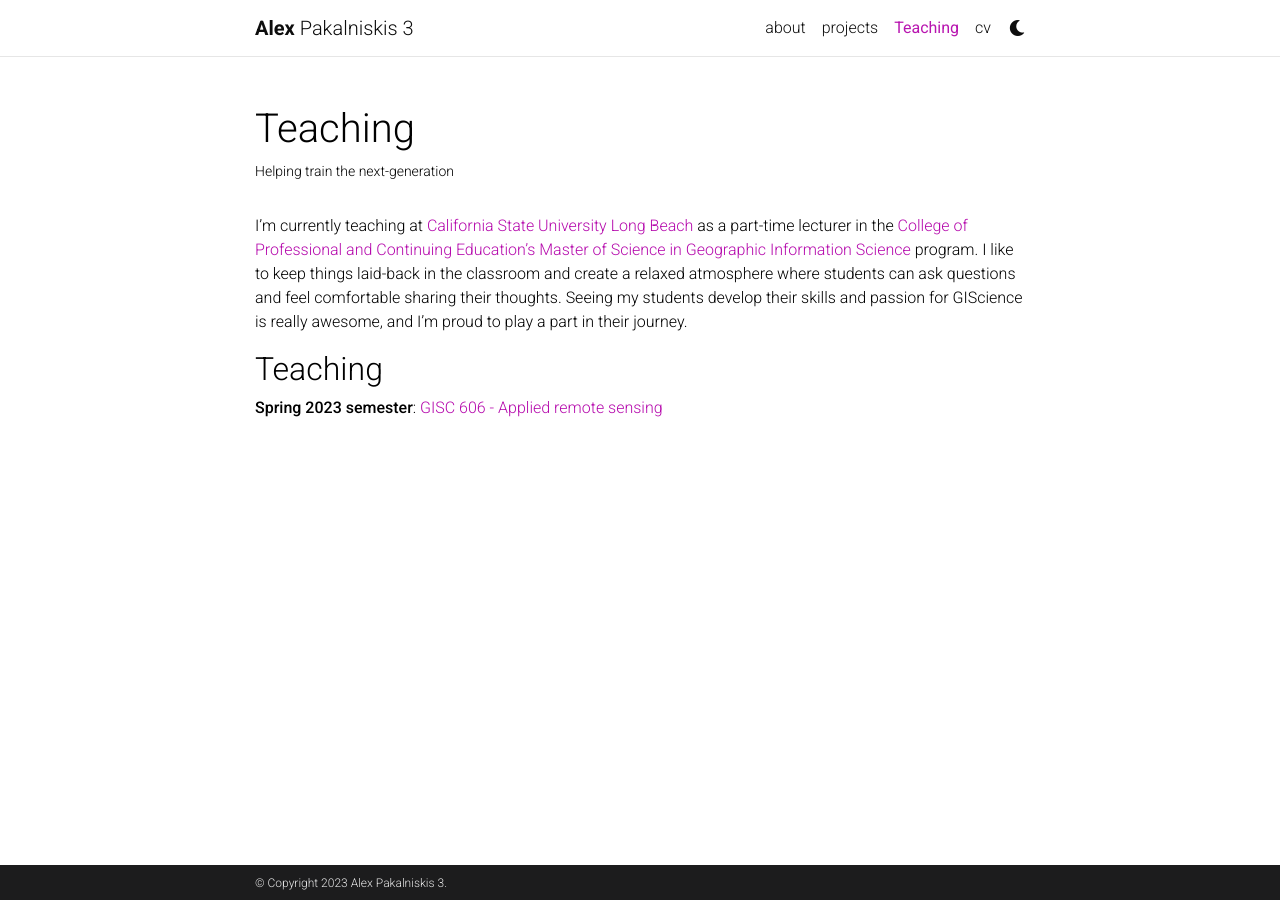
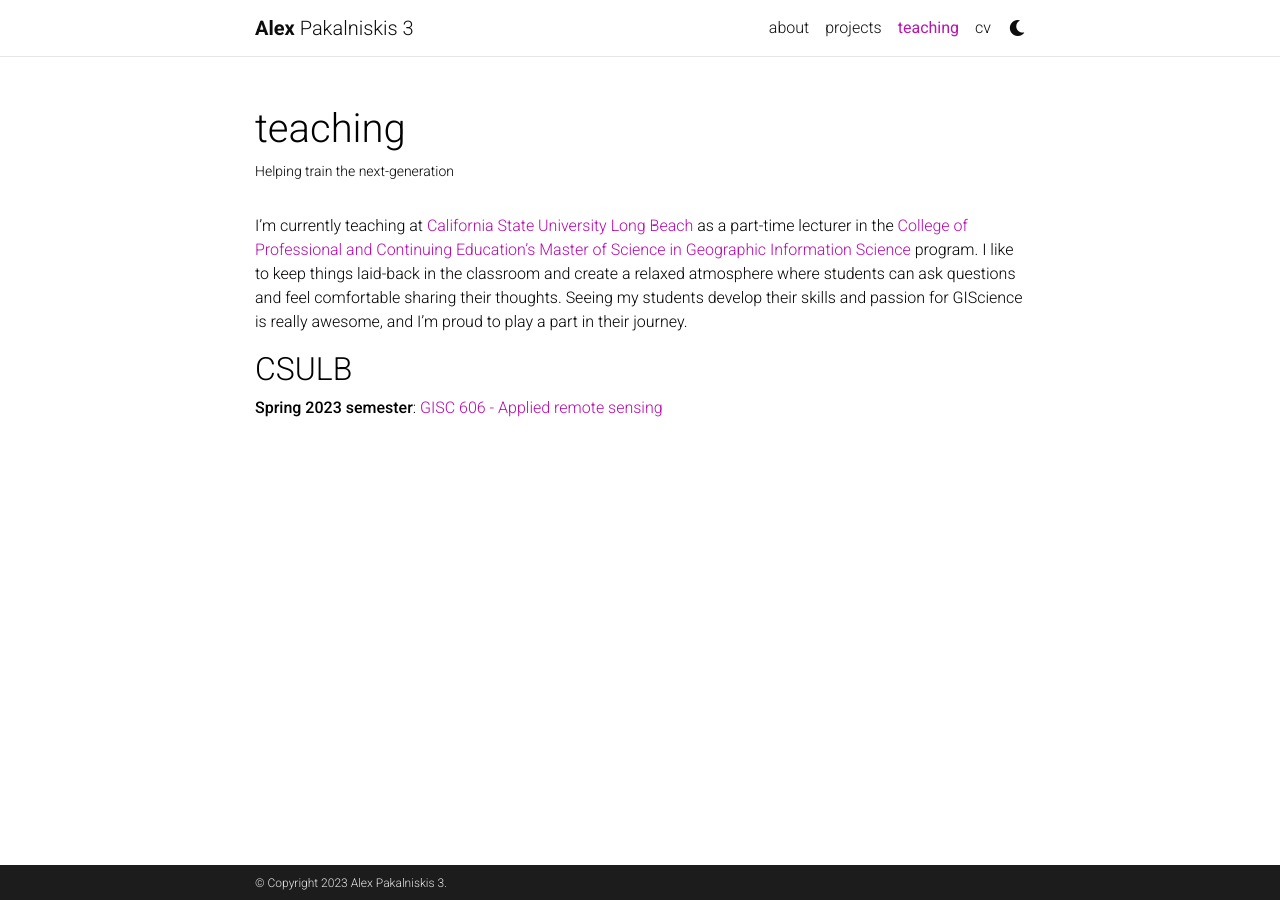
Before and after one commit to alex-pakalniskis/alex-pakalniskis.github.io, a Jekyll site: the page built from _pages/teaching.md, in a window 1280 px wide. Built offline with Jekyll 4.4.1, drawn with Linux system fonts in a browser that asks for light colours; comment, search, counter and statistics services are not loaded; a style sheet for code colours, icons or effects is not loaded.

Commit message:
Update teaching.md

```diff
--- a/_pages/teaching.md
+++ b/_pages/teaching.md
@@ -1,7 +1,7 @@
 ---
 layout: page
 permalink: /teaching/
-title: Teaching
+title: teaching
 description: Helping train the next-generation
 nav: true
 nav_order: 3
@@ -9,5 +9,5 @@ nav_order: 3
 
 I’m currently teaching at [California State University Long Beach](https://www.csulb.edu/) as a part-time lecturer in the [College of Professional and Continuing Education’s](https://www.cpace.csulb.edu/) [Master of Science in Geographic Information Science](https://www.cpace.csulb.edu/courses/degree-programs/master-of-science-in-geographic-information-science) program. I like to keep things laid-back in the classroom and create a relaxed atmosphere where students can ask questions and feel comfortable sharing their thoughts. Seeing my students develop their skills and passion for GIScience is really awesome, and I’m proud to play a part in their journey.
 
-## Teaching
+## CSULB
 **Spring 2023 semester**: [GISC 606 - Applied remote sensing](https://alex-pakalniskis.github.io/gisc606-spring2023/)
```
